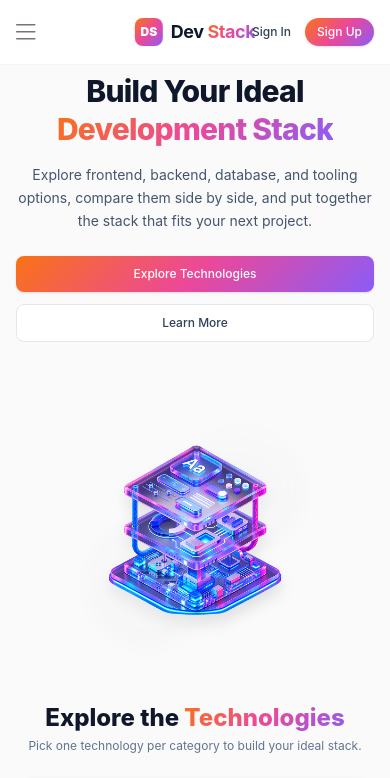
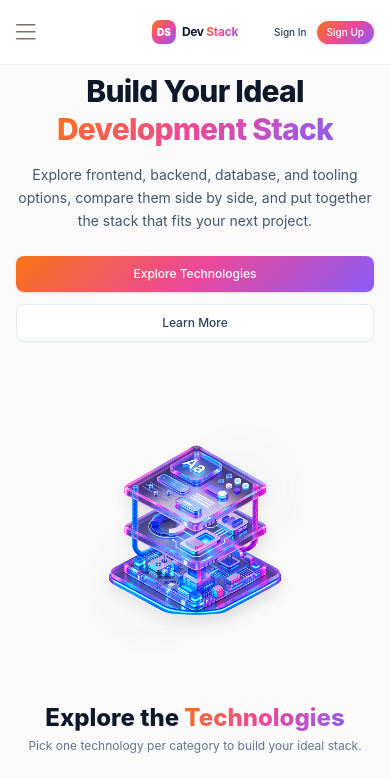
Before and after one commit to srpranto/devstack, a React (Vite) app: page / in a window 390 px wide. Shown: the top 778 px of the page. Built offline with nearby package versions, Linux system fonts and the light colour scheme.

Commit message:
refine responsive navbar layout, code polish, and asset update

```diff
--- a/src/App.tsx
+++ b/src/App.tsx
@@ -11,7 +11,7 @@ import Footer from "./components/Footer";
 const App = () => {
   const [technologies, setTechnologies] = useState<Technology[]>([]);
   const [stack, setStack] = useState<Technology[]>([]);
-  const [loading, setLoading] = useState<boolean>(true);
+  const [loading, setLoading] = useState(true);
 
   useEffect(() => {
     fetch("/technologies.json")
@@ -47,11 +47,11 @@ const App = () => {
   const handleRemoveAll = (): void => {
     if (stack.length === 0) return;
     setStack([]);
-    toast.error("All items removed from your stack.");
+    toast.info("All items removed from your stack.");
   };
 
   return (
-    <div className="min-h-screen text-slate-900 flex flex-col font-sans">
+    <div className="min-h-screen text-slate-900 flex flex-col font-sans overflow-x-hidden">
       <Navbar />
       <main className="flex-1">
         <Hero />
--- a/src/components/Hero.tsx
+++ b/src/components/Hero.tsx
@@ -8,7 +8,7 @@ const Hero = () => {
     >
       <div className="grid grid-cols-1 lg:grid-cols-2 gap-8 lg:gap-12 items-center">
         <div className="max-w-xl text-center lg:text-left mx-auto lg:mx-0">
-          <h1 className="text-3xl sm:text-4xl md:text-5xl lg:text-5xl xl:text-6xl font-extrabold tracking-tight text-slate-900 leading-tight">
+          <h1 className="text-3xl sm:text-4xl md:text-5xl xl:text-6xl font-extrabold tracking-tight text-slate-900 leading-tight">
             Build Your Ideal <br className="hidden sm:inline" />
             <span className="brand-gradient-text">Development Stack</span>
           </h1>
--- a/src/components/Navbar.tsx
+++ b/src/components/Navbar.tsx
@@ -60,10 +60,10 @@ const Navbar = () => {
     <nav className="sticky top-0 z-50 bg-white/95 backdrop-blur-md border-b border-slate-100">
       <div className="max-w-7xl mx-auto px-4 sm:px-6 lg:px-8">
         <div className="relative flex items-center justify-between h-16">
-          <div className="flex items-center md:hidden z-10">
+          <div className="flex items-center md:hidden shrink-0 z-10">
             <button
               onClick={() => setIsOpen(!isOpen)}
-              className="p-2 -ml-2 rounded-lg hover:bg-slate-100 transition-colors"
+              className="p-1.5 -ml-1.5 rounded-lg hover:bg-slate-100 transition-colors"
               aria-label="Toggle Menu"
             >
               <img
@@ -74,26 +74,29 @@ const Navbar = () => {
             </button>
           </div>
 
-          <div className="flex items-center justify-center absolute left-1/2 -translate-x-1/2 md:static md:translate-x-0 shrink-0">
-            <a href="#home" className="flex items-center gap-2">
-              <span className="w-7 h-7 sm:w-8 sm:h-8 rounded-lg brand-gradient flex items-center justify-center text-white font-black text-xs sm:text-sm shadow-xs">
+          <div className="absolute left-1/2 -translate-x-1/2 md:static md:translate-x-0 flex items-center justify-center shrink-0">
+            <a
+              href="#home"
+              className="flex items-center gap-1.5 sm:gap-2 shrink-0"
+            >
+              <span className="w-6 h-6 sm:w-8 sm:h-8 rounded-lg brand-gradient flex items-center justify-center text-white font-black text-[10px] sm:text-sm shadow-xs shrink-0">
                 DS
               </span>
-              <span className="text-lg sm:text-xl font-bold tracking-tight text-slate-900">
+              <span className="text-xs sm:text-xl font-bold tracking-tight text-slate-900 whitespace-nowrap">
                 Dev <span className="brand-gradient-text">Stack</span>
               </span>
             </a>
           </div>
 
-          <ul className="hidden md:flex items-center gap-8 text-sm">
+          <ul className="hidden md:flex items-center gap-4 lg:gap-8 text-xs lg:text-sm">
             {navLinks}
           </ul>
 
-          <div className="flex items-center gap-1.5 sm:gap-3 shrink-0 z-10">
-            <button className="text-xs sm:text-sm font-medium text-slate-700 hover:text-slate-900 px-2 sm:px-3 py-1.5">
+          <div className="flex items-center justify-end gap-1 sm:gap-3 shrink-0 z-10">
+            <button className="text-[10px] sm:text-sm font-medium text-slate-700 hover:text-slate-900 px-1.5 sm:px-3 py-1 sm:py-1.5 whitespace-nowrap">
               Sign In
             </button>
-            <button className="text-xs sm:text-sm font-medium text-white brand-gradient rounded-full px-3 sm:px-5 py-1.5 sm:py-2 shadow-sm hover:opacity-95 transition-opacity">
+            <button className="text-[10px] sm:text-sm font-medium text-white brand-gradient rounded-full px-2.5 sm:px-5 py-1 sm:py-2 shadow-sm hover:opacity-95 transition-opacity whitespace-nowrap">
               Sign Up
             </button>
           </div>
--- a/src/components/TechCard.tsx
+++ b/src/components/TechCard.tsx
@@ -38,7 +38,7 @@ const TechCard = ({ tech, onAdd, isAdded }: TechCardProps) => {
 
       <div
         onClick={isAdded ? () => onAdd(tech) : undefined}
-        className={`w-full mt-4 ${isAdded ? "cursor-not-allowed" : ""}`}
+        className={`mt-4 ${isAdded ? "cursor-not-allowed" : ""}`}
       >
         <button
           disabled={isAdded}
--- a/src/index.css
+++ b/src/index.css
@@ -3,7 +3,6 @@
 
 :root {
   font-family: Inter, "Segoe UI", sans-serif;
-  color: #0f172a;
   --brand-gradient: linear-gradient(
     135deg,
     #f97316 0%,
@@ -70,11 +69,11 @@ body {
 }
 
 .Toastify__progress-bar--warning {
-  background: linear-gradient(135deg, #f97316 0%, #ec4899 100%) !important;
+  background: var(--brand-gradient) !important;
 }
 
 .Toastify__progress-bar--info {
-  background: linear-gradient(135deg, #ec4899 0%, #8b5cf6 100%) !important;
+  background: var(--brand-gradient) !important;
 }
 
 .Toastify__progress-bar--error {
--- a/src/main.tsx
+++ b/src/main.tsx
@@ -1,10 +1,10 @@
-import React from "react";
+import { StrictMode } from "react";
 import ReactDOM from "react-dom/client";
 import "./index.css";
 import App from "./App";
 
 ReactDOM.createRoot(document.getElementById("root")!).render(
-  <React.StrictMode>
+  <StrictMode>
     <App />
-  </React.StrictMode>,
+  </StrictMode>,
 );
```
Also changed, not shown: src/assets/logo-text.png (added), 1 other file (tests, documents, lock files or other folders).
